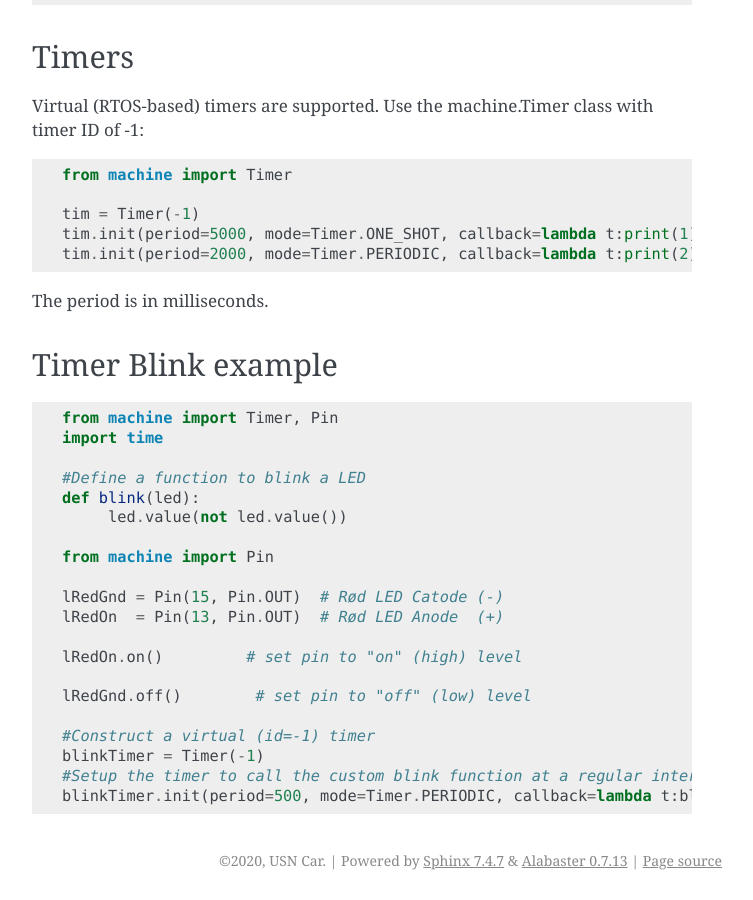
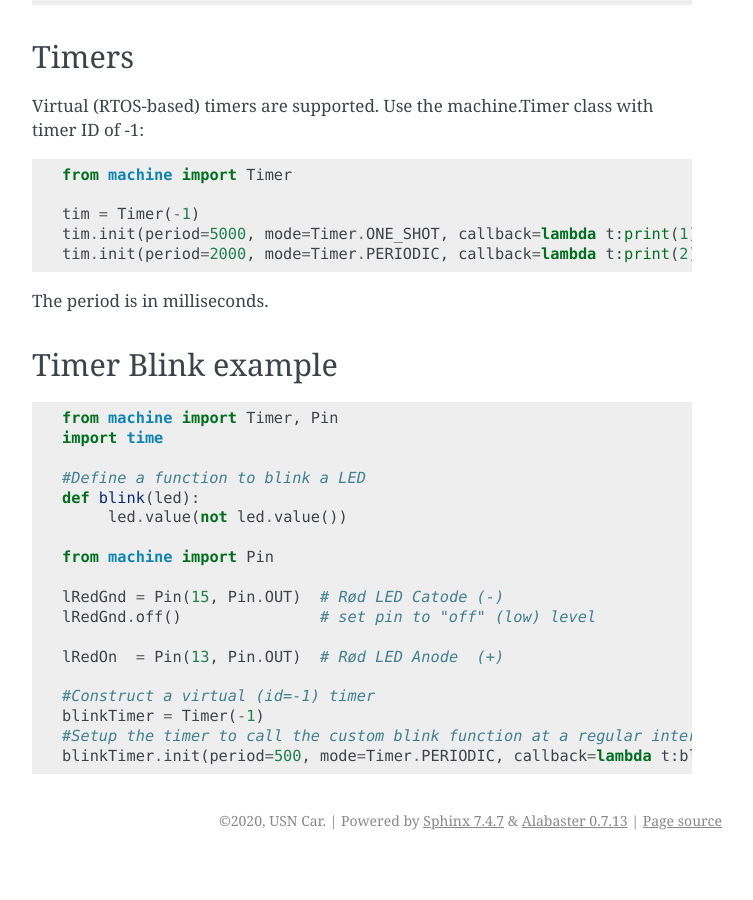
Before and after one commit to rlangoy/PDE3K, a Sphinx documentation site: the page built from docs/thonny_guide.rst, in a window 1280 px wide and 900 px high, scrolled down 6578 px. Shown: the whole window, without its empty margins (388-1141 px from the left). Built offline with Sphinx 7.4.7, drawn with Linux system fonts in a browser that asks for light colours; after the commit the page ends 7438 px from its top, so only the background shows below that.

Commit message:
Update thonny_guide.rst

```diff
--- a/docs/thonny_guide.rst
+++ b/docs/thonny_guide.rst
@@ -200,11 +200,9 @@ Timer Blink example
   from machine import Pin
 
   lRedGnd = Pin(15, Pin.OUT)  # Rød LED Catode (-)
+  lRedGnd.off()               # set pin to "off" (low) level
+
   lRedOn  = Pin(13, Pin.OUT)  # Rød LED Anode  (+)
-
-  lRedOn.on()         # set pin to "on" (high) level
-
-  lRedGnd.off()        # set pin to "off" (low) level
 
   #Construct a virtual (id=-1) timer
   blinkTimer = Timer(-1)
```
